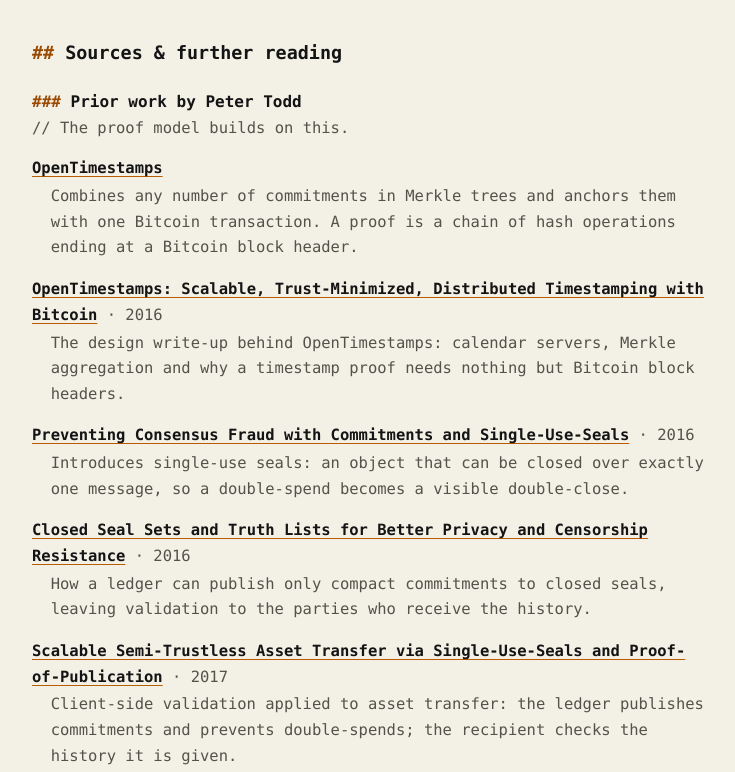
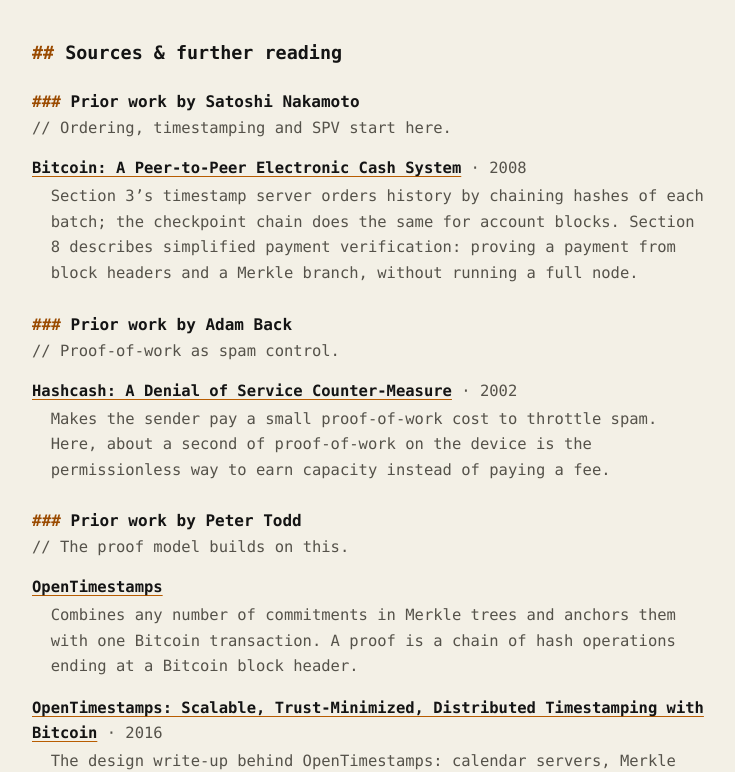
Before and after one commit to btc-moonshot/bigidea, an Astro site: page / in a window 1280 px wide. Shown: the part 4512-5284 px from the top of the page, without its empty margins (431-1166 px from the left). Built offline with nearby package versions, Linux system fonts and the light colour scheme; Astro itself is replaced by a stand-in of ours.

Commit message:
Cite the Bitcoin whitepaper and Hashcash in sources
Adds Satoshi Nakamoto's whitepaper (timestamp server, SPV) and Adam
Back's Hashcash paper (proof-of-work spam control) to Sources & further
reading, ahead of the Peter Todd and Greg Maxwell entries.

Co-Authored-By: Claude Opus 5.5 <noreply@anthropic.com>

```diff
--- a/src/pages/index.astro
+++ b/src/pages/index.astro
@@ -24,6 +24,30 @@ const toc = [
 ];
 
 const sources = [
+  {
+    group: 'Prior work by Satoshi Nakamoto',
+    note: 'Ordering, timestamping and SPV start here.',
+    items: [
+      {
+        href: 'https://bitcoin.org/bitcoin.pdf',
+        title: 'Bitcoin: A Peer-to-Peer Electronic Cash System',
+        meta: '2008',
+        desc: 'Section 3’s timestamp server orders history by chaining hashes of each batch; the checkpoint chain does the same for account blocks. Section 8 describes simplified payment verification: proving a payment from block headers and a Merkle branch, without running a full node.',
+      },
+    ],
+  },
+  {
+    group: 'Prior work by Adam Back',
+    note: 'Proof-of-work as spam control.',
+    items: [
+      {
+        href: 'http://www.hashcash.org/papers/hashcash.pdf',
+        title: 'Hashcash: A Denial of Service Counter-Measure',
+        meta: '2002',
+        desc: 'Makes the sender pay a small proof-of-work cost to throttle spam. Here, about a second of proof-of-work on the device is the permissionless way to earn capacity instead of paying a fee.',
+      },
+    ],
+  },
   {
     group: 'Prior work by Peter Todd',
     note: 'The proof model builds on this.',
```
